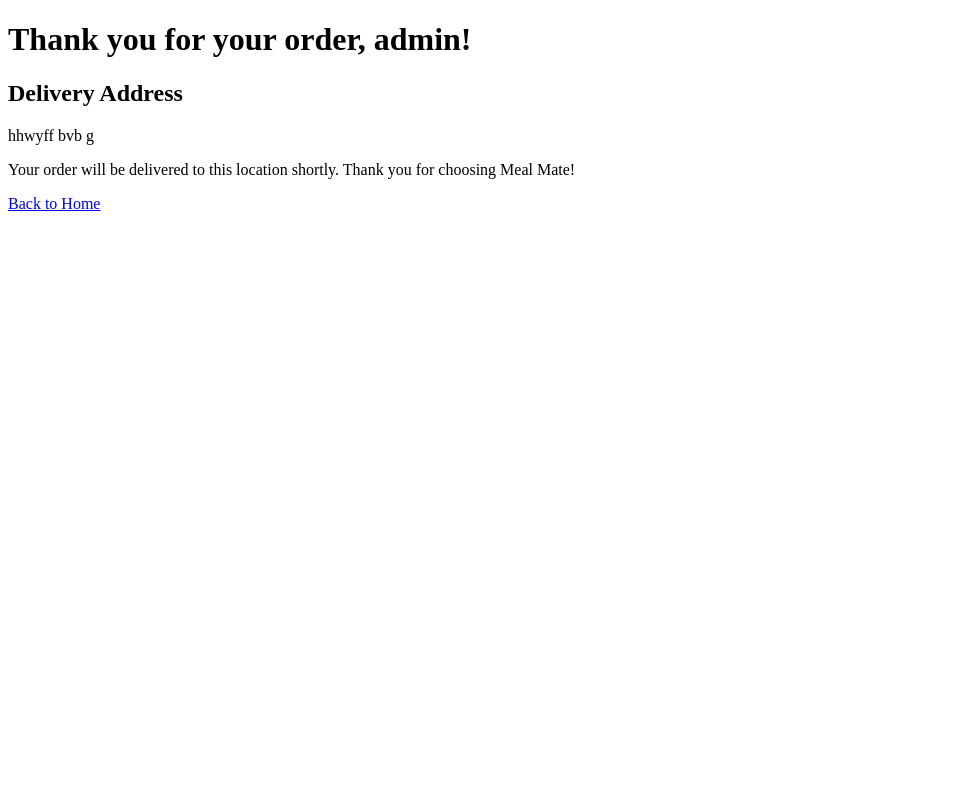
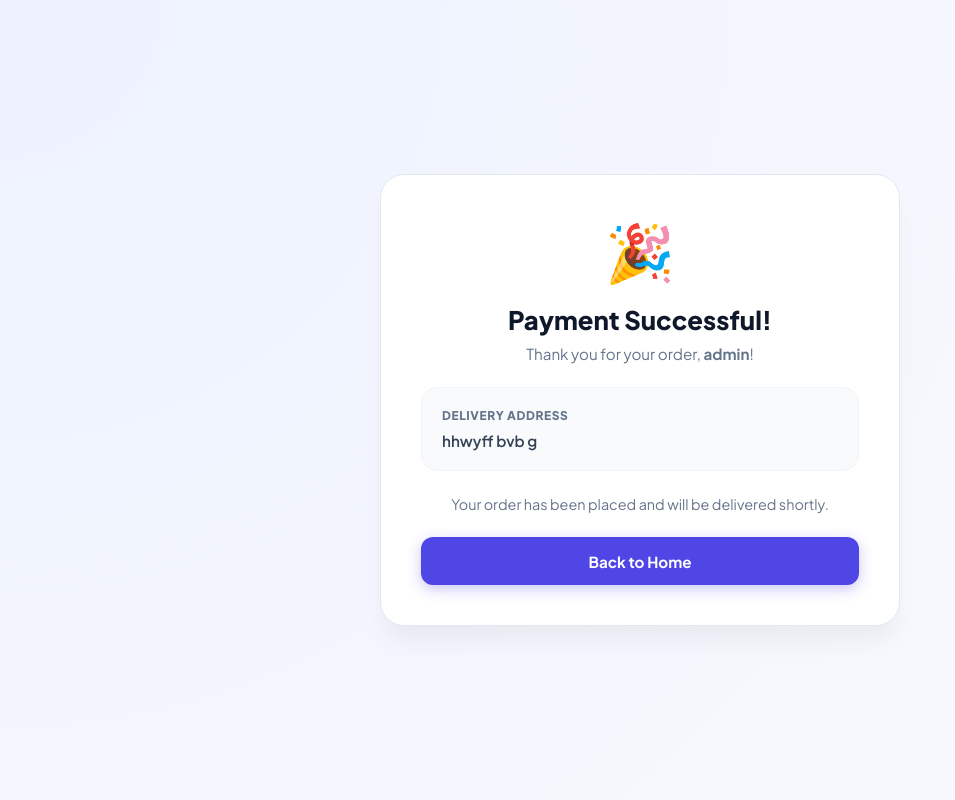
Before and after one commit to SURYA5733/MealMateProject, a Django app: page /orders/admin/ in a window 1280 px wide. Shown: the whole page, without its empty margins (0-955 px from the left). Run offline with Django 5.2, Linux system fonts and the light colour scheme; data comes from the database, SQL or seed files in the repository; both versions use the stored data as it was after the commit.

Commit message:
Fix Razorpay checkout blank screen and order confirmation flow

```diff
--- a/mealmate/delivery/templates/delivery/orders.html
+++ b/mealmate/delivery/templates/delivery/orders.html
@@ -3,21 +3,44 @@
 <head>
     <meta charset="UTF-8">
     <meta name="viewport" content="width=device-width, initial-scale=1.0">
-    <title>Order Summary</title>
+    <title>Order Confirmed - MealMate</title>
+    <link href="https://fonts.googleapis.com/css2?family=Plus+Jakarta+Sans:wght@400;500;600;700;800&display=swap" rel="stylesheet">
+    <style>
+        * { box-sizing: border-box; margin: 0; padding: 0; font-family: 'Plus Jakarta Sans', sans-serif; }
+        body { background: radial-gradient(circle at top left, #eef2ff, #f8fafc); color: #0f172a; min-height: 100vh; padding: 3rem 1.5rem; display: flex; align-items: center; justify-content: center; }
+        .container { max-width: 520px; width: 100%; margin: 0 auto; }
+        .card { background: #ffffff; border: 1px solid #e2e8f0; border-radius: 24px; padding: 2.5rem; box-shadow: 0 20px 25px -5px rgba(0, 0, 0, 0.05); text-align: center; }
+        .success-badge { font-size: 3.5rem; margin-bottom: 1rem; animation: pop 0.5s cubic-bezier(0.175, 0.885, 0.32, 1.275); }
+        @keyframes pop { 0% { transform: scale(0.5); opacity: 0; } 100% { transform: scale(1); opacity: 1; } }
+        h1 { font-size: 1.6rem; font-weight: 800; color: #0f172a; margin-bottom: 0.5rem; }
+        .subtitle { color: #64748b; font-size: 0.95rem; margin-bottom: 1.5rem; }
+        .info-box { background: #f8fafc; border: 1px solid #f1f5f9; border-radius: 16px; padding: 1.25rem; margin-bottom: 1.5rem; text-align: left; }
+        .info-title { font-size: 0.75rem; font-weight: 800; text-transform: uppercase; color: #64748b; letter-spacing: 0.05em; margin-bottom: 0.5rem; }
+        .info-content { font-size: 0.95rem; font-weight: 600; color: #334155; }
+        .btn-action { display: inline-flex; align-items: center; justify-content: center; width: 100%; padding: 0.9rem; background: #4f46e5; color: #ffffff; text-decoration: none; border-radius: 12px; font-weight: 700; font-size: 0.95rem; transition: all 0.2s ease; box-shadow: 0 4px 14px rgba(79, 70, 229, 0.3); }
+        .btn-action:hover { background: #4338ca; transform: translateY(-1px); }
+    </style>
 </head>
 <body>
-    <h1>Thank you for your order, {{ username }}!</h1>
+    <div class="container">
+        <div class="card">
+            <div class="success-badge">🎉</div>
+            <h1>Payment Successful!</h1>
+            <p class="subtitle">Thank you for your order, <strong>{{ username }}</strong>!</p>
 
+            <div class="info-box">
+                <div class="info-title">Delivery Address</div>
+                <div class="info-content">{{ customer.address|default:"Your registered address" }}</div>
+            </div>
 
-    <h2>Delivery Address</h2>
-    <p>{{ customer.address }}</p>
+            <p style="color: #64748b; font-size: 0.9rem; margin-bottom: 1.5rem;">Your order has been placed and will be delivered shortly.</p>
 
-    <p>Your order will be delivered to this location shortly. Thank you for choosing Meal Mate!</p>
-
-    {% if cart_items %}
-        <a href="{% url 'customer_menu' cart_items.0.restaurant.id username %}">Back to Restaurants</a>
-    {% else %}
-        <a href="/">Back to Home</a>
-    {% endif %}
+            {% if cart_items and cart_items.0.restaurant %}
+                <a href="{% url 'view_menu' cart_items.0.restaurant.id username %}" class="btn-action">Back to Restaurant</a>
+            {% else %}
+                <a href="/" class="btn-action">Back to Home</a>
+            {% endif %}
+        </div>
+    </div>
 </body>
 </html>
--- a/mealmate/delivery/views.py
+++ b/mealmate/delivery/views.py
@@ -217,6 +217,7 @@ def checkout(request, username):
         'delivery/checkout.html',
         {
             'username': username,
+            'customer': customer,
             'cart_items': cart_items,
             'total_price': total_price,
             'razorpay_key_id': settings.RAZORPAY_KEY_ID,
--- a/mealmate/mealmate/settings.py
+++ b/mealmate/mealmate/settings.py
@@ -131,3 +131,6 @@ MAILERS = {
 
 RAZORPAY_KEY_ID = 'rzp_test_Tgviii0ytSmkCJ'
 RAZORPAY_KEY_SECRET = '7WfvBqhQE8SsgayDVwjnGd2r'
+
+# Enable popups for payment gateways (e.g. Razorpay modal/3DS/UPI authentication windows)
+SECURE_CROSS_ORIGIN_OPENER_POLICY = 'same-origin-allow-popups'
```
Also changed, not shown: mealmate/delivery/templates/delivery/checkout.html (+36 -9 lines), mealmate/db.sqlite3.
